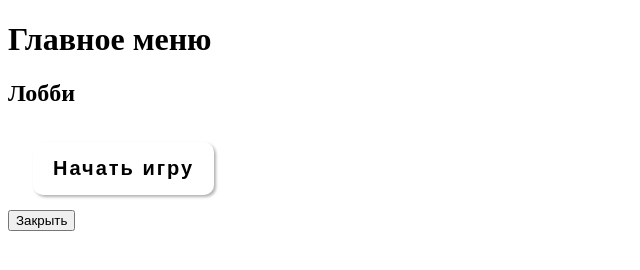
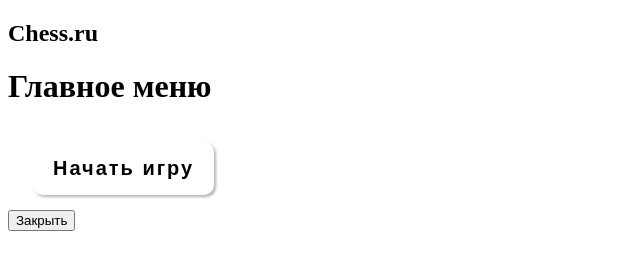
Before and after one commit to Neefko/chessElectron, an Electron app: page html/main.html in a window 800 px wide. Shown: the whole page, without its empty margins (0-640 px from the left). Drawn offline with Linux system fonts and the light colour scheme.

Commit message:
Update main.html

```diff
--- a/html/main.html
+++ b/html/main.html
@@ -7,10 +7,10 @@
 </head>
 <body>
     <header>
-        <h1>Главное меню</h1>
+        <h2>Chess.ru</h2>
     </header>
     <main class="lobby">
-        <h2>Лобби</h2>
+        <h1>Главное меню</h1>
         <a href="index.html">Начать игру</a>
     </main>
     <button id="close">Закрыть</button>
```
